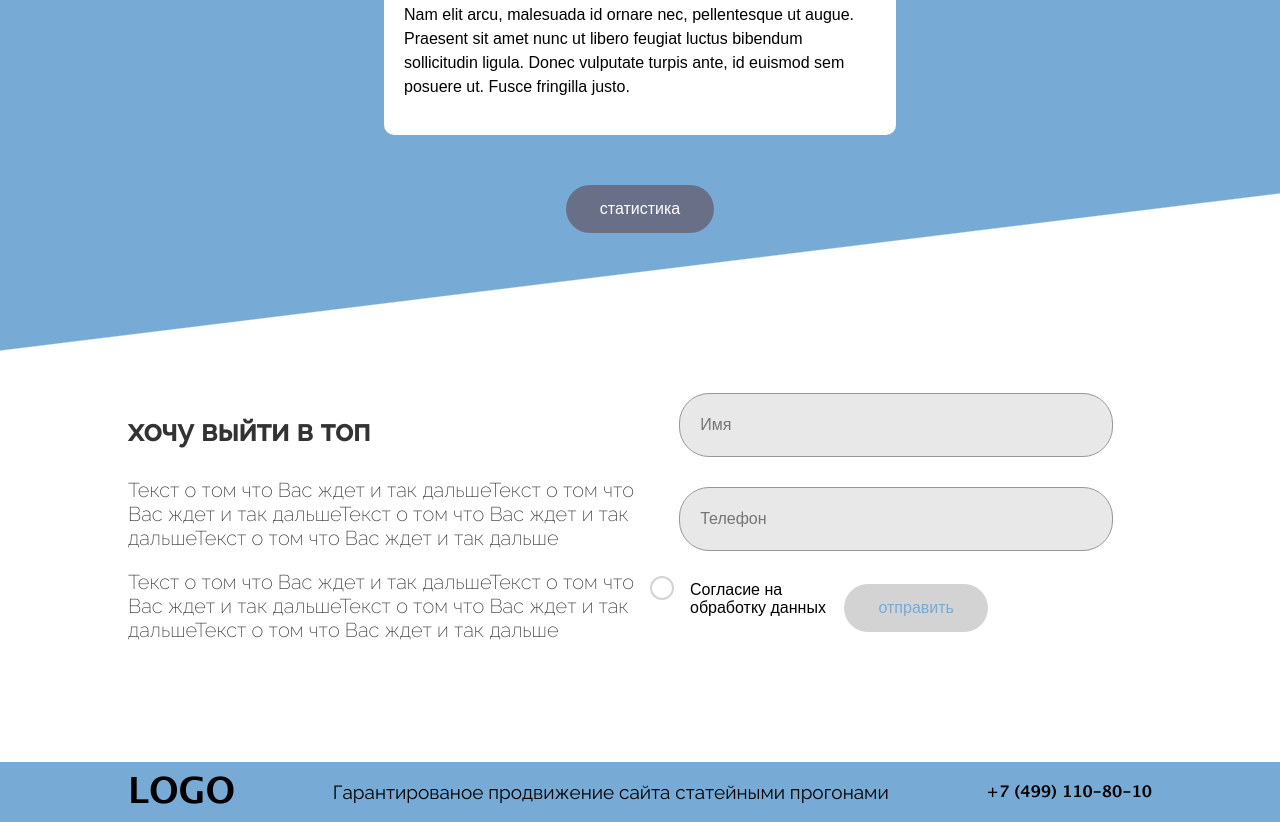
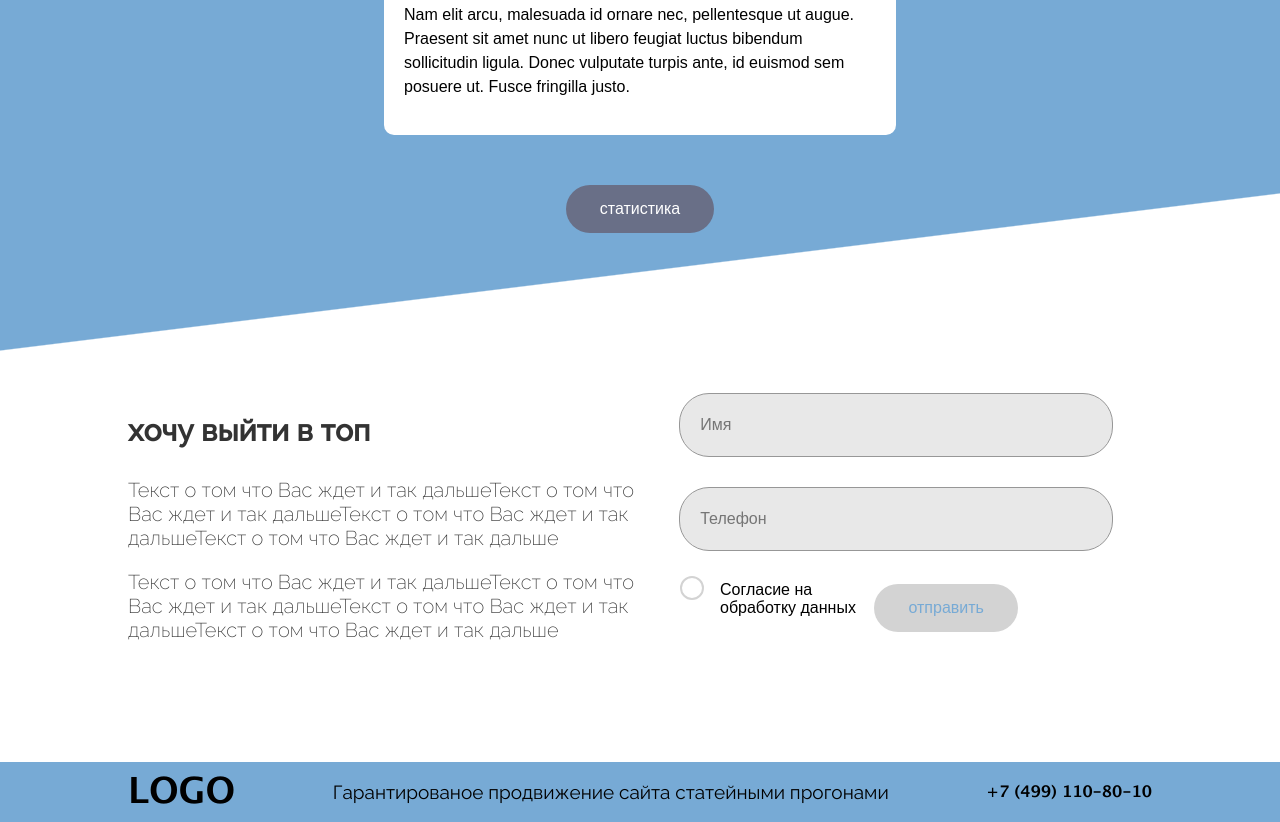
Before and after one commit to olegyashkov/landos, a website: page index.html in a window 1280 px wide. Shown: the part 4635-5457 px from the top of the page. Drawn offline with nearby package versions, Linux system fonts and the light colour scheme.

Commit message:
added margin

```diff
--- a/scss/style.scss
+++ b/scss/style.scss
@@ -736,7 +736,7 @@ html,body{
 	&__label{
 		width: 150px;
 		display: inline-block;
-		margin-left: 50px;
+		margin-left: 80px;
 		position: relative;
 		@media screen and (max-width: 414px ) {
 			width: auto;
```
Also changed, not shown: css/style.css.
